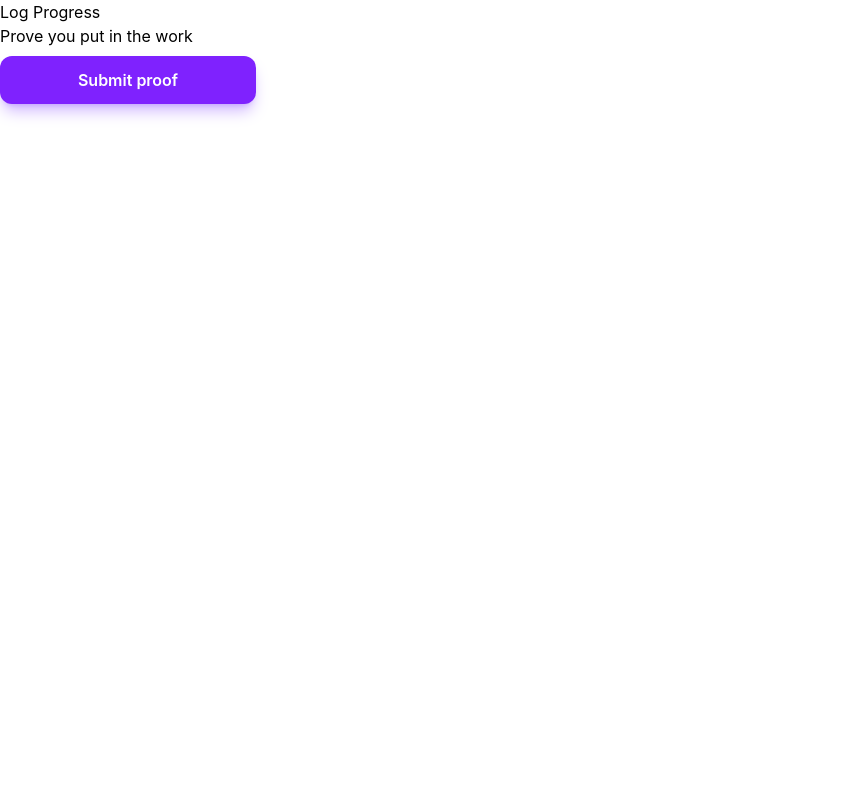
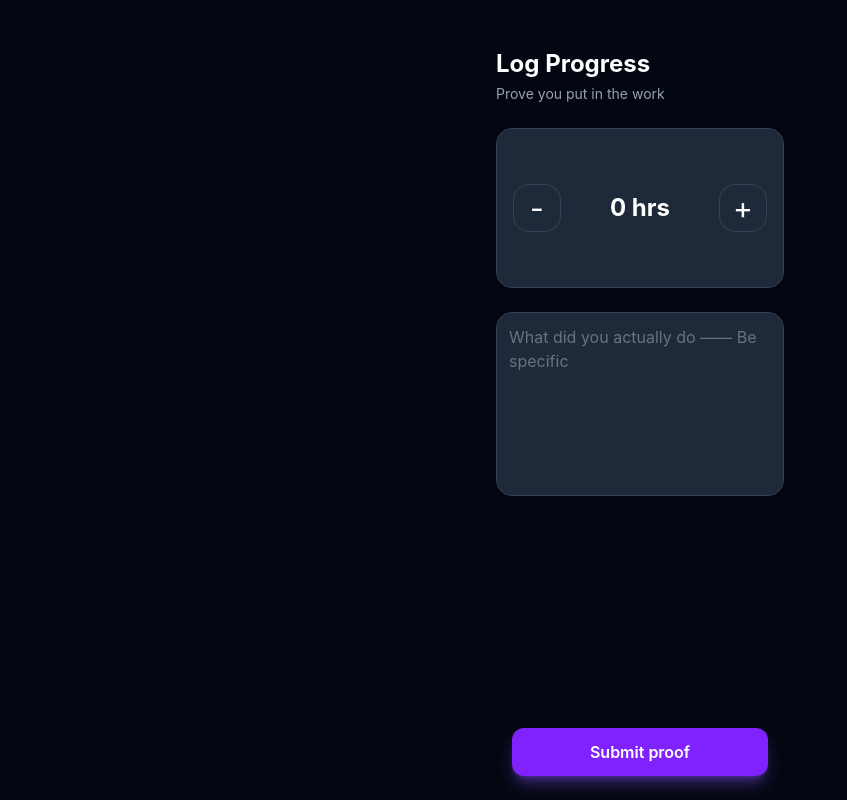
Before and after one commit to Nuutti-N/WYD, a React (Vite) app in the folder frontend/: page /Logprogress in a window 1280 px wide. Shown: the whole page, without its empty margins (0-847 px from the left). Built offline with nearby package versions, Linux system fonts and the light colour scheme; sample sign-in values are in the browser's storage.

Commit message:
add textarea note and button + and - where you can add more hours with tailwindcss

```diff
--- a/frontend/pages/Logprogress.jsx
+++ b/frontend/pages/Logprogress.jsx
@@ -8,7 +8,8 @@ function Logprogress() {
     const [loading, setLoading] = useState(false)
     const [hours, setHours] = useState(0)
     const [note, setNote] = useState("")
-    async function handleSubmit() {
+    async function handleSubmit(e) {
+        e.preventDefault()
         try {
             await api.post("/checkins", { hours, note })
         }
@@ -23,20 +24,47 @@ function Logprogress() {
 
 
     return (
-        <div className="">
-            <form className="">
-                <div className="">
-                    <h1 className="">Log Progress</h1>
-                    <p className="">Prove you put in the work</p>
+        <div className="min-h-screen bg-gray-950 flex flex-col">
+            <form className="flex flex-col flex-1 gap-6 px-6 max-w-sm mx-auto" onSubmit={handleSubmit}>
+                <header className="pt-12">
+                    <h1 className="text-2xl font-bold text-white">Log Progress</h1>
+                    <p className="text-sm text-gray-400 mt-1">Prove you put in the work</p>
+                </header>
+                <div className="flex items-center bg-gray-800 justify-between w-72 rounded-2xl px-4 h-40 border border-gray-700">
+                    <button
+                        type="button"
+                        onClick={() => setHours(h => Math.max(0, h - 0.5))}
+                        className="w-12 h-12 border border-gray-700 rounded-2xl bg-gray-800 text-white text-3xl">
+                        -
+                    </button>
+                    <p className="text-white text-2xl font-bold w-20 text-center">{hours} hrs</p>
+                    <button
+                        type="button"
+                        onClick={() => setHours(h => Math.min(6, h + 0.5))}
+                        className="w-12 h-12 border border-gray-700 rounded-2xl bg-gray-800 text-white text-3xl">
+                        +
+                    </button>
+
                 </div>
+                <div className="flex flex-col items-center">
+                    <textarea
+                        minLength={20}
+                        maxLength={300}
+                        value={note}
+                        placeholder="What did you actually do —— Be specific"
+                        onChange={(e) => setNote(e.target.value)}
+                        className="w-72 h-46 bg-gray-800 text-white rounded-2xl p-3 outline-none placeholder-gray-500 border border-gray-700 focus:border-violet-500 resize-none"
+                    />
 
-
-                <button
-                    type="submit"
-                    className="w-64 bg-violet-600 hover:bg-violet-700 shadow-lg shadow-violet-500/40 active:scale-95 text-white font-semibold py-3 rounded-xl transition mt-2"
-                >
-                    Submit proof
-                </button>
+                </div>
+                <div className="flex flex-col items-center mt-auto pb-6">
+                    <button
+                        type="submit"
+                        className=" w-64 bg-violet-600 hover:bg-violet-700 shadow-lg shadow-violet-500/40 active:scale-95 text-white font-semibold py-3 rounded-xl transition mt-2"
+                    >
+                        Submit proof
+                    </button>
+                </div>
 
             </form>
         </div>
```
